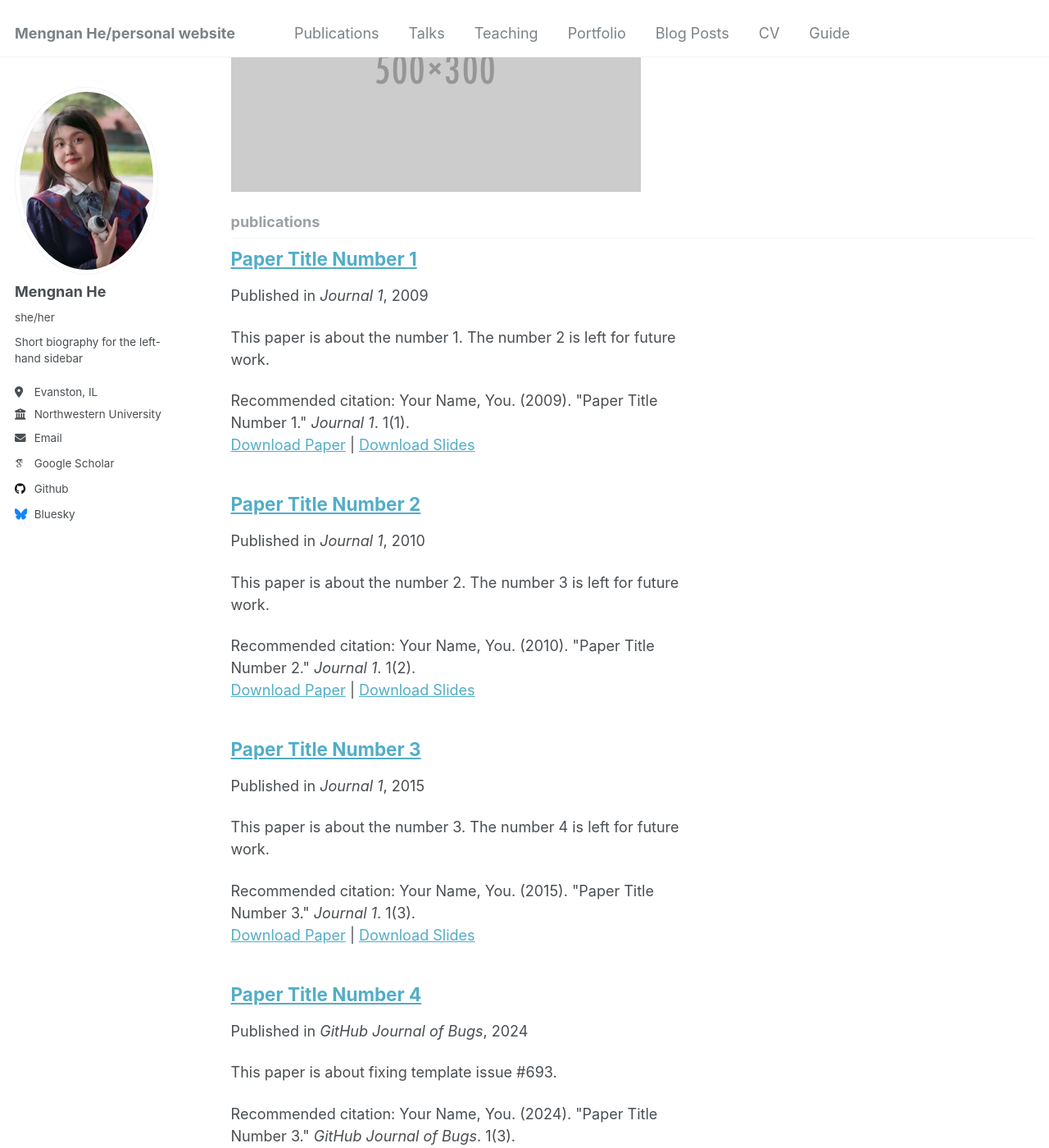
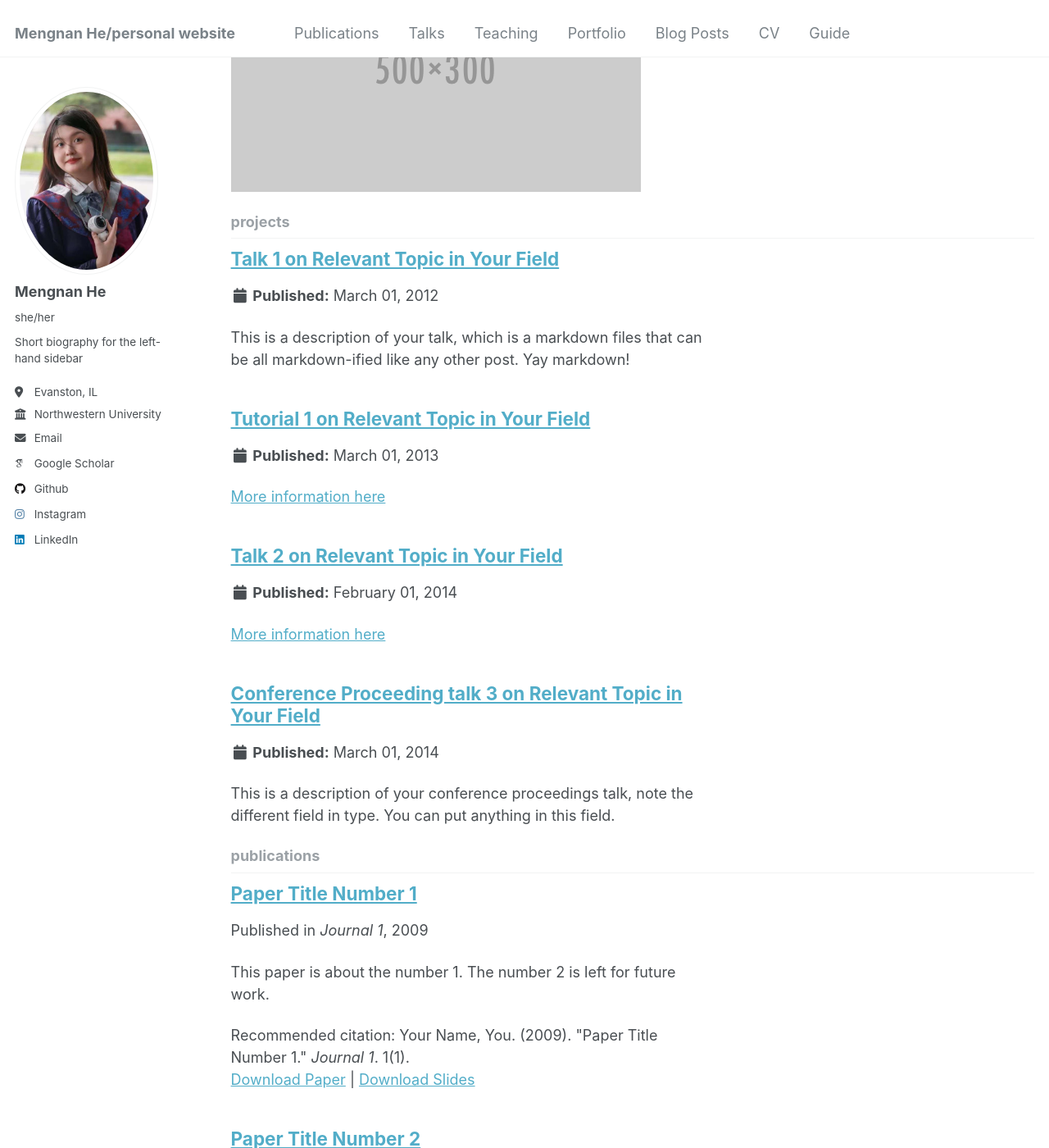
Before and after one commit to bugman1215/bugman1215.github.io, a Jekyll site: the page built from _pages/collection-archive.html, in a window 1280 px wide and 1400 px high, scrolled down 858 px. Shown: the whole window at 82% size. Built offline with Jekyll 4.4.1, drawn with Linux system fonts in a browser that asks for light colours; some web fonts are replaced; part of the change alters nothing that is shown.

Commit message:
Update _config.yml

```diff
--- a/_config.yml
+++ b/_config.yml
@@ -43,21 +43,21 @@ author:
   bitbucket        : # Username - Update with your username on the site
   codepen          : # Username
   dribbble         : # Username
-  github           : "academicpages"
+  github           : "bugman1215"
   kaggle           : # Username
   stackoverflow    : # User number or user number and name (i.e., use "1" or "1/jeff-atwood")
 
   # Social media
-  bluesky          : "bsky.app" # Replace this with you Bluesky username
+  #bluesky          : "bsky.app" # Replace this with you Bluesky username
   facebook         : # Username
   flickr           : # Username
   foursquare       : # Username
   goodreads        : # Username
   google_plus      : # Username
   keybase          : # Username
-  instagram        : # Username
+  instagram        : "bugman1215"# Username
   lastfm           : # Username
-  linkedin         : # Username
+  linkedin         : "mengnan-he-77588524b"# Username
   mastodon         : # URL
   medium           : # URL
   pinterest        : # Username
@@ -220,7 +220,7 @@ collections:
   portfolio:
     output: true
     permalink: /:collection/:path/
-  talks:
+  projects:
     output: true
     permalink: /:collection/:path/
 
@@ -275,9 +275,9 @@ defaults:
   # _talks
   - scope:
       path: ""
-      type: talks
+      type: projects
     values:
-      layout: talk
+      layout: project
       author_profile: true
       share: true
 
```
